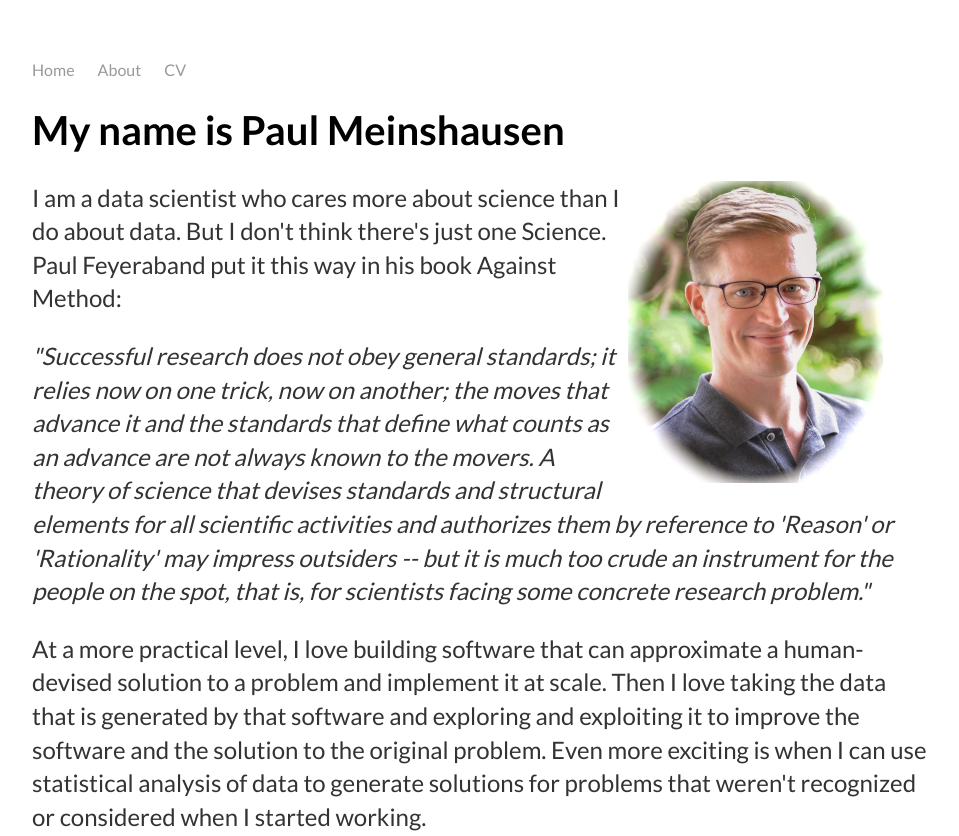
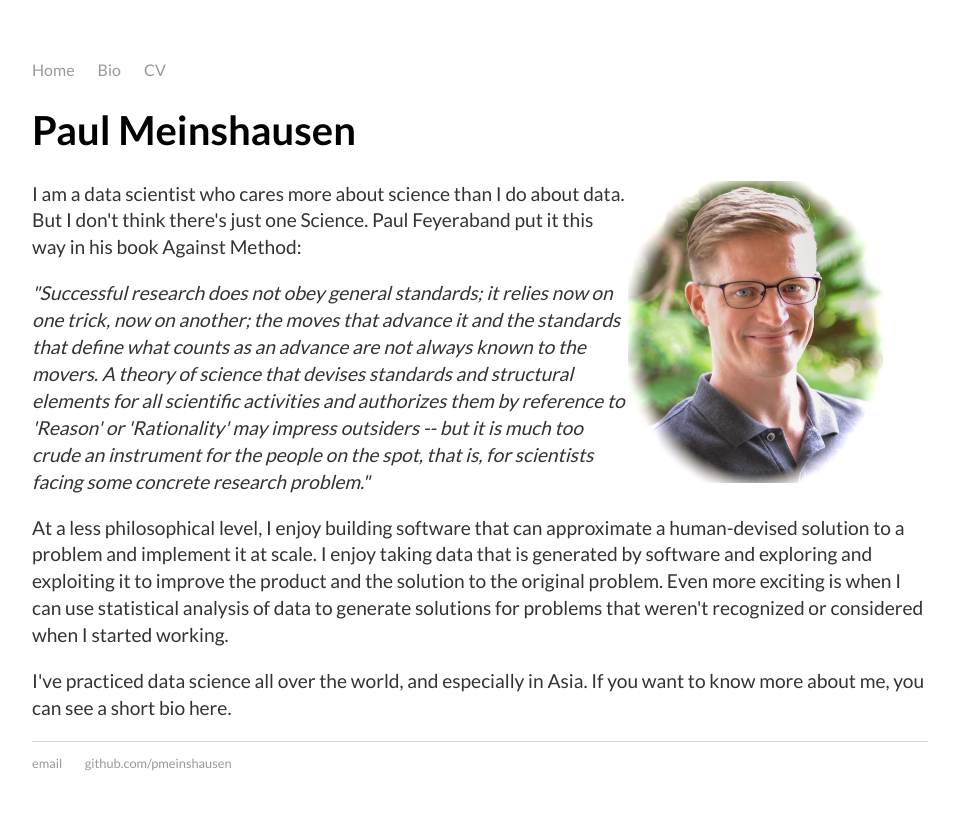
Before and after one commit to PMeinshausen/PMeinshausen.github.io, a plain HTML site: page index.html in a window 1280 px wide. Shown: the top 836 px of the page, without its empty margins (160-1119 px from the left). Drawn offline with Linux system fonts and the light colour scheme.

Commit message:
Update about page

```diff
--- a/css/main.css
+++ b/css/main.css
@@ -25,7 +25,7 @@ h1 {
     font-family:'Lato', sans-serif;
 }
 p {
-    font-size: 1.5em;
+    font-size: 1.2em;
     line-height: 1.4em;
     color: #333;
     font-family: 'Lato', sans-serif;
@@ -37,7 +37,7 @@ footer {
 
 ul.posts {
     margin: 20px auto 40px;
-    font-size: 1.5em;
+    font-size: 1.2em;
 }
 
 ul.posts li {
--- a/index.html
+++ b/index.html
@@ -10,13 +10,13 @@
             <nav>
                 <ul>
                     <li><a href="/">Home</a></li>
-                    <li><a href="/about">About</a></li>
+                    <li><a href="/bio">Bio</a></li>
                     <li><a href="/cv">CV</a></li>
                 </ul>
             </nav>
                 <div class="container">
                 <div class="blurb">
-                    <h1>My name is Paul Meinshausen</h1>
+                    <h1>Paul Meinshausen</h1>
                     <div style="float: right; clear: left; width:300px;"><img src="/images/paul_meinshausen.jpg"></div>
                     <p>
                     I am a data scientist who cares more about science than I do about data.
@@ -32,10 +32,10 @@
                      but it is much too crude an instrument for the people on the spot,
                      that is, for scientists facing some concrete research problem."
                     </p>
-                    <p>At a more practical level, I love building software that can approximate
-                    a human-devised solution to a problem and implement it at scale. Then I love
-                    taking the data that is generated by that software and exploring and exploiting
-                    it to improve the software and the solution to the original problem. Even more
+                    <p>At a less philosophical level, I enjoy building software that can approximate
+                    a human-devised solution to a problem and implement it at scale. I enjoy
+                    taking data that is generated by software and exploring and exploiting
+                    it to improve the product and the solution to the original problem. Even more
                     exciting is when I can use statistical analysis of data to generate solutions
                     for problems that weren't recognized or considered when I started working.
                     </p>
```
